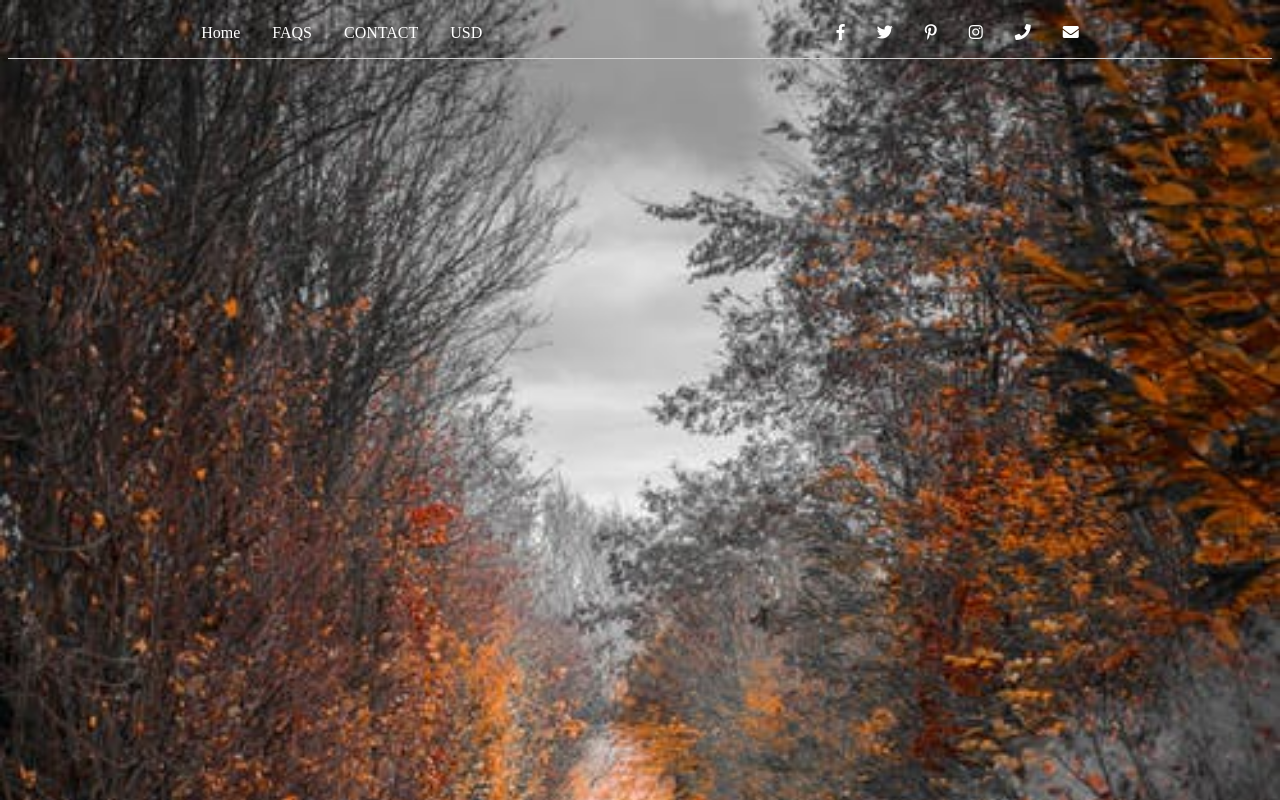
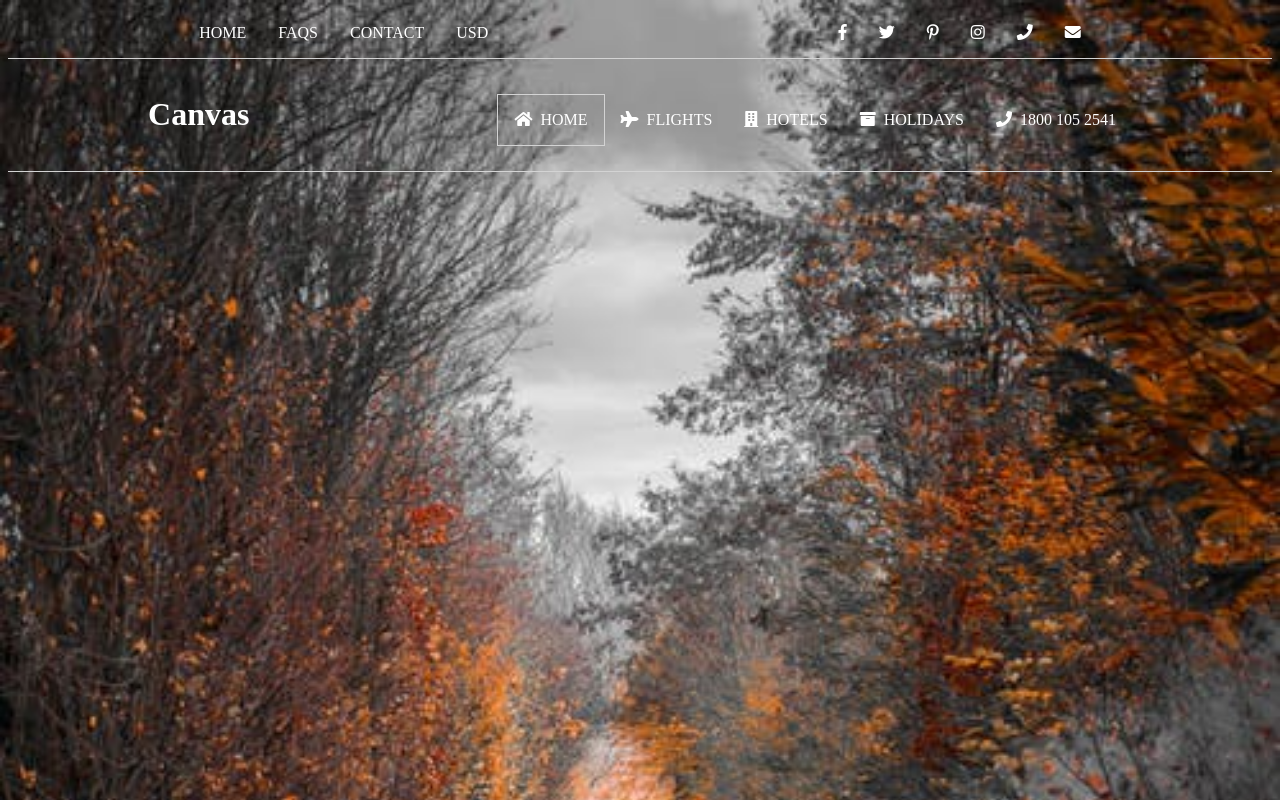
Before and after one commit to T-Nkuna/Booking-Layout, a plain HTML site: page index.html in a window 1280 px wide. Drawn offline with Linux system fonts and the light colour scheme.

Commit message:
Added IconButton component

```diff
--- a/css/global.css
+++ b/css/global.css
@@ -17,3 +17,13 @@ body
 {
     padding:1em;
 }
+
+.icon-button
+{
+    padding:1em;
+    display: inline-block;
+    cursor: pointer;
+}
+.icon-button span{
+    margin-left:0.5em;
+}
--- /dev/null
+++ b/js/components/iconButton.js
@@ -0,0 +1,24 @@
+export class IconButton
+{
+    constructor(text,iconClass,cssOptions){
+        this.text =text;
+        this.iconClass = iconClass;
+        this.cssOptions = cssOptions;
+    }
+
+    createElement(){
+        let iconContainer = document.createElement("a");
+        iconContainer.className = "icon-button";
+        iconContainer.style.color = this.cssOptions.color;
+        iconContainer.style.backgroundColor = this.cssOptions.backgroundColor;
+        iconContainer.style.border = this.cssOptions.border;
+        let icon = document.createElement("i");
+        icon.className = this.iconClass;
+        let textContainer = document.createElement("span");
+        textContainer.innerHTML = this.text;
+        iconContainer.appendChild(icon);
+        iconContainer.append(textContainer);
+
+        return iconContainer;
+    }
+}
--- a/js/index.js
+++ b/js/index.js
@@ -1,8 +1,9 @@
 import {TopPanel} from "./components/topPanel.js";
+import {IconButton} from "./components/iconButton.js";
 
 let appContainer = document.querySelector("#app-container");
 let leftOptions =[
-    "Home",
+    "HOME",
     "FAQS",
     "CONTACT",
     "USD"
@@ -25,4 +26,32 @@ let rightOptions = [
     return iconContainer;
 })
 let topPanel = new TopPanel(leftOptions,rightOptions);
+
+let secondaryLeftOptions = ["Canvas"].map(text=>{
+   let h1Ele = document.createElement("h1");
+   h1Ele.innerHTML =text;
+   return h1Ele;
+});
+
+let secondaryRightOptions = [
+    {text:"HOME",iconClass:"fas fa-home"},
+    {text:"FLIGHTS",iconClass:"fas fa-plane"},
+    {text:"HOTELS",iconClass:"fas fa-building"},
+    {text:"HOLIDAYS",iconClass:"fas fa-archive"},
+    {text:"1800 105 2541", iconClass:"fas fa-phone"}
+].map(btnSchemaItem=>{
+    let cssOptions = {backgroundColor:"transparent",color:"white"};
+    if(btnSchemaItem.text=="HOME"){
+        cssOptions = Object.assign({},cssOptions,{border:"1px solid lightgray"});
+    }
+    else
+    {
+        cssOptions = Object.assign({},cssOptions,{border:"none"});
+    }
+    return (new IconButton(btnSchemaItem.text,btnSchemaItem.iconClass,cssOptions)).createElement();
+})
+let secondaryTopPanel = new TopPanel(secondaryLeftOptions,secondaryRightOptions);
+let secondaryTopPanelEle = secondaryTopPanel.createElement();
+secondaryTopPanelEle.style.alignItems = "baseline";
 appContainer.append(topPanel.createElement());
+appContainer.append(secondaryTopPanelEle);
```
